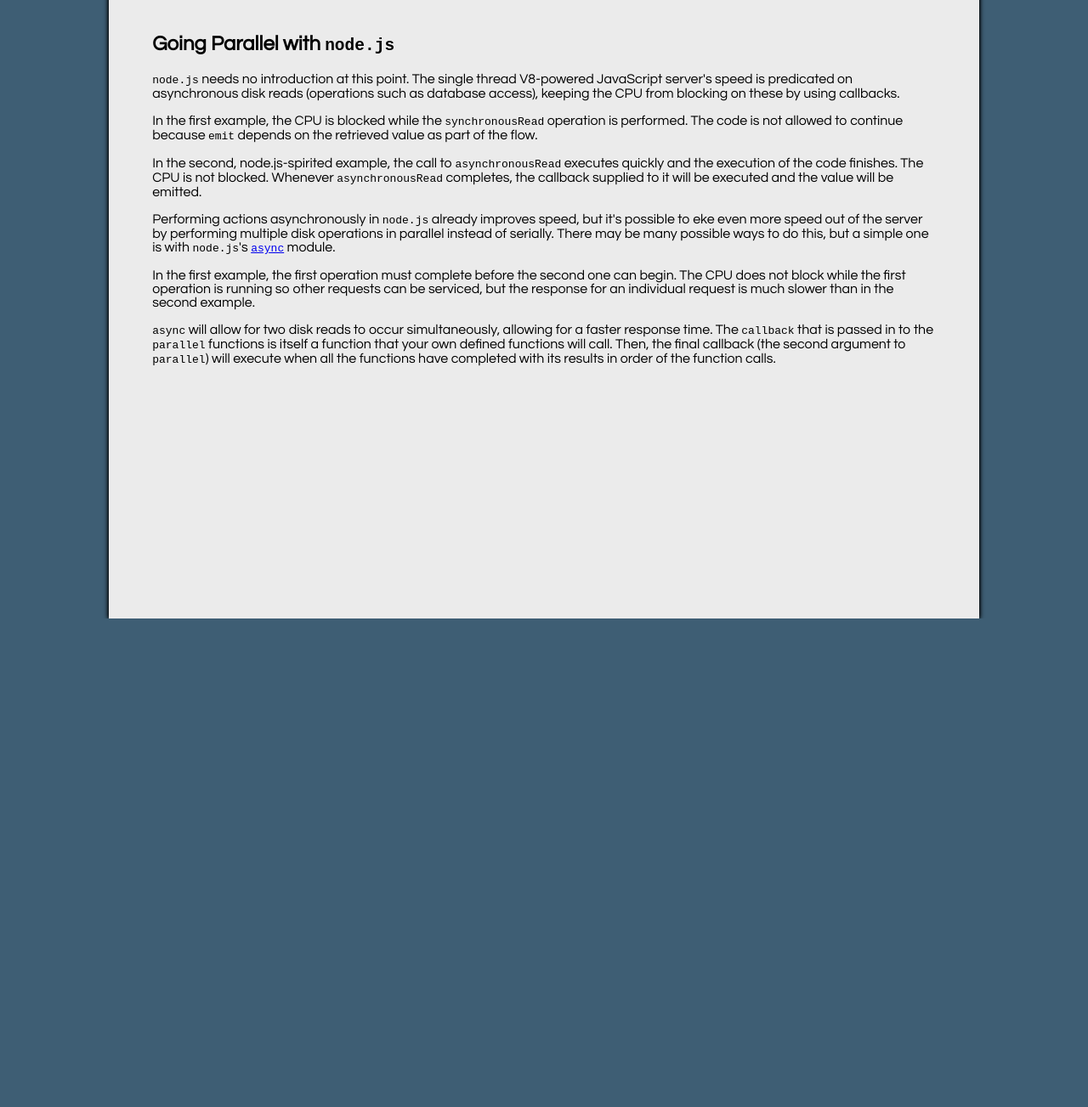
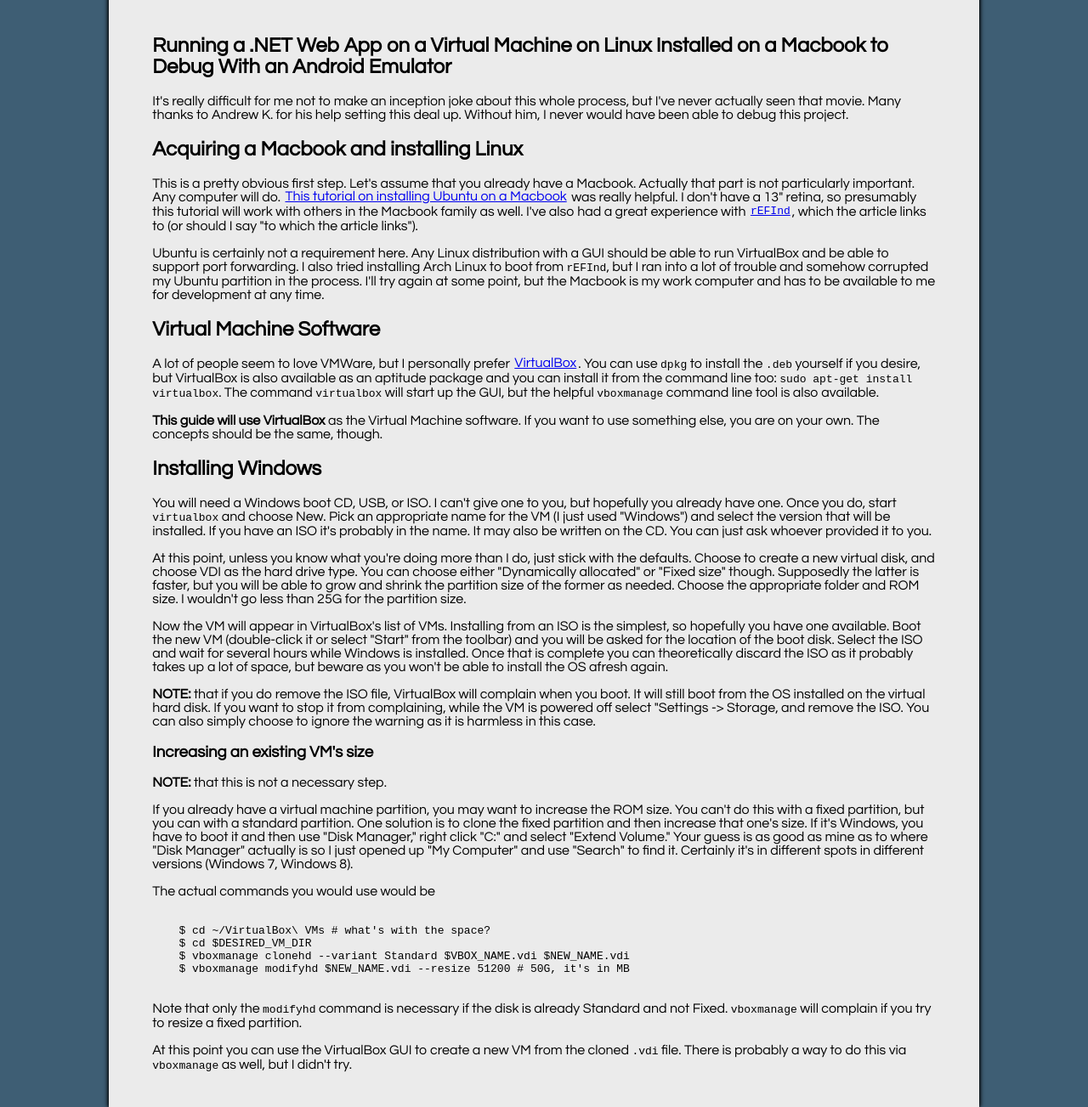
Before and after one commit to ajcrites/explosion-pills, a plain HTML site: page public/blog/index.html in a window 1280 px wide. Shown: the part 72-1375 px from the top of the page at 85% size. Before the commit the page ends 800 px from the top, so only its background shows below. Drawn offline with nearby package versions, Linux system fonts and the light colour scheme.

Commit message:
Introducing new article and css fixes/updates

```diff
--- a/public/blog/index.html
+++ b/public/blog/index.html
@@ -24,47 +24,91 @@
                 </a>
             </header>
             <article class=blog>
-                <h1>Going Parallel with <code>node.js</code></h1>
+                <h1>Running a .NET Web App on a Virtual Machine on Linux Installed on a Macbook to Debug With an Android Emulator</h1>
                 <p>
-                    <code>node.js</code> needs no introduction at this point.  The single thread
-                    V8-powered JavaScript server's speed is predicated on asynchronous disk reads
-                    (operations such as database access), keeping the CPU from blocking on these
-                    by using callbacks.
+                    It's really difficult for me not to make an inception joke about this whole process, but I've never actually
+                    seen that movie.  Many thanks to Andrew K. for his help setting this deal up.  Without him, I never would have
+                    been able to debug this project.
                 </p>
-                <script src="https://gist.github.com/ajcrites/6249540.js"></script>
+                <h2>Acquiring a Macbook and installing Linux</h2>
                 <p>
-                    In the first example, the CPU is blocked while the <code>synchronousRead</code>
-                    operation is performed.  The code is not allowed to continue because <code>emit</code>
-                    depends on the retrieved value as part of the flow.
+                    This is a pretty obvious first step.  Let's assume that you already have a Macbook.  Actually that part is not
+                    particularly important.  Any computer will do.  <a href="http://www.alexvictorchan.com/2013/05/01/installing-ubuntu-13-04-on-13-macbook-pro-retina-102/"
+                    >This tutorial on installing Ubuntu on a Macbook</a> was really helpful.  I don't have a 13" retina, so presumably
+                    this tutorial will work with others in the Macbook family as well.  I've also had a great experience with <code><a href="http://www.rodsbooks.com/refind/">rEFInd</a></code>,
+                    which the article links to (or should I say "to which the article links").
                 </p>
                 <p>
-                    In the second, node.js-spirited example, the call to <code>asynchronousRead</code>
-                    executes quickly and the execution of the code finishes.  The CPU is not blocked.
-                    Whenever <code>asynchronousRead</code> completes, the callback supplied to it will
-                    be executed and the value will be emitted.
+                    Ubuntu is certainly not a requirement here.  Any Linux distribution with a GUI should be able to run VirtualBox
+                    and be able to support port forwarding.  I also tried installing Arch Linux to boot from <code>rEFInd</code>, but
+                    I ran into a lot of trouble and somehow corrupted my Ubuntu partition in the process.  I'll try again at some
+                    point, but the Macbook is my work computer and has to be available to me for development at any time.
+                </p>
+                <h2>Virtual Machine Software</h2>
+                <p>
+                    A lot of people seem to love VMWare, but I personally prefer <a href="https://www.virtualbox.org/wiki/Linux_Downloads">VirtualBox</a>.
+                    You can use <code>dpkg</code> to install the <code>.deb</code> yourself if you desire, but VirtualBox is also available as
+                    an aptitude package and you can install it from the command line too: <code>sudo apt-get install virtualbox</code>.  The command
+                    <code>virtualbox</code> will start up the GUI, but the helpful <code>vboxmanage</code> command line tool is also available.
                 </p>
                 <p>
-                    Performing actions asynchronously in <code>node.js</code> already improves
-                    speed, but it's possible to eke even more speed out of the server by performing
-                    multiple disk operations in parallel instead of serially.  There may be many
-                    possible ways to do this, but a simple one is with <code>node.js</code>'s
-                    <a href="https://github.com/caolan/async"><code>async</code></a> module.
+                    <strong>This guide will use VirtualBox</strong> as the Virtual Machine software.  If you want to use something else, you are
+                    on your own.  The concepts should be the same, though.
                 </p>
-                <script src="https://gist.github.com/ajcrites/6249591.js"></script>
+                <h2>Installing Windows</h2>
                 <p>
-                    In the first example, the first operation must complete before the second one can
-                    begin.  The CPU does not block while the first operation is running so other requests
-                    can be serviced, but the response for an individual request is much slower than
-                    in the second example.
+                    You will need a Windows boot CD, USB, or ISO.  I can't give one to you, but hopefully you already have one.  Once you do, start
+                    <code>virtualbox</code> and choose New.  Pick an appropriate name for the VM (I just used "Windows") and select the version
+                    that will be installed.  If you have an ISO it's probably in the name.  It may also be written on the CD.  You can just ask
+                    whoever provided it to you.
                 </p>
                 <p>
-                    <code>async</code> will allow for two disk reads to occur simultaneously, allowing
-                    for a faster response time.  The <code>callback</code> that is passed in to the
-                    <code>parallel</code> functions is itself a function that your own defined functions
-                    will call.  Then, the final callback (the second argument to <code>parallel</code>)
-                    will execute when all the functions have completed with its results in order
-                    of the function calls.
+                    At this point, unless you know what you're doing more than I do, just stick with the defaults.  Choose to create a new virtual
+                    disk, and choose VDI as the hard drive type.  You can choose either "Dynamically allocated" or "Fixed size" though.  Supposedly
+                    the latter is faster, but you will be able to grow and shrink the partition size of the former as needed.  Choose the appropriate
+                    folder and ROM size.  I wouldn't go less than 25G for the partition size.
                 </p>
+                <p>
+                    Now the VM will appear in VirtualBox's list of VMs.  Installing from an ISO is the simplest, so hopefully you have one available.
+                    Boot the new VM (double-click it or select "Start" from the toolbar) and you will be asked for the location of the boot disk.
+                    Select the ISO and wait for several hours while Windows is installed.  Once that is complete you can theoretically discard the ISO
+                    as it probably takes up a lot of space, but beware as you won't be able to install the OS afresh again.
+                </p>
+                <p>
+                    <strong>NOTE:</strong> that if you do remove the ISO file, VirtualBox will complain when you boot.  It will still boot from the OS
+                    installed on the virtual hard disk.  If you want to stop it from complaining, while the VM is powered off select "Settings -> Storage,
+                    and remove the ISO.  You can also simply choose to ignore the warning as it is harmless in this case.
+                </p>
+                <aside>
+                    <h1>Increasing an existing VM's size</h1>
+                    <p>
+                        <strong>NOTE:</strong> that this is not a necessary step.
+                    </p>
+                    <p>
+                        If you already have a virtual machine partition, you may want to increase the ROM size.  You can't do this with a fixed partition,
+                        but you can with a standard partition.  One solution is to clone the fixed partition and then increase that one's size.  If it's
+                        Windows, you have to boot it and then use "Disk Manager," right click "C:" and select "Extend Volume."  Your guess is as good as
+                        mine as to where "Disk Manager" actually is so I just opened up "My Computer" and use "Search" to find it.  Certainly it's in different
+                        spots in different versions (Windows 7, Windows 8).
+                    </p>
+                    <p>
+                        The actual commands you would use would be
+                    </p>
+                    <pre><code>
+    $ cd ~/VirtualBox\ VMs # what's with the space?
+    $ cd $DESIRED_VM_DIR
+    $ vboxmanage clonehd --variant Standard $VBOX_NAME.vdi $NEW_NAME.vdi
+    $ vboxmanage modifyhd $NEW_NAME.vdi --resize 51200 # 50G, it's in MB
+                    </code></pre>
+                    <p>
+                        Note that only the <code>modifyhd</code> command is necessary if the disk is already Standard and not Fixed.
+                        <code>vboxmanage</code> will complain if you try to resize a fixed partition.
+                    </p>
+                    <p>
+                        At this point you can use the VirtualBox GUI to create a new VM from the cloned <code>.vdi</code> file.
+                        There is probably a way to do this via <code>vboxmanage</code> as well, but I didn't try.
+                    </p>
+                </aside>
             </article>
         </div>
         <script type=text/javascript src=//ajax.googleapis.com/ajax/libs/jquery/1.8.3/jquery.min.js></script>
--- a/public/css/index.css
+++ b/public/css/index.css
@@ -9,12 +9,9 @@ body {
     font-family: "Century Gothic", "Avant Garde Gothic", "Avant Garde", "URW Gothic L";
 }
 .pill {
-    -webkit-transition: all .5s cubic-bezier(0.75,0.1,0.75,1);
-    -moz-transition: all .5s cubic-bezier(0.75,0.1,0.75,1);
     transition: all .5s cubic-bezier(0.75,0.1,0.75,1);
 
     -webkit-transform: skewY(90deg);
-    -moz-transform: skewY(90deg);
     transform: skewY(90deg);
 
     display: inline-block;
@@ -23,10 +20,15 @@ header a {
     color: green;
     text-decoration: none;
 }
+header a:hover {
+    background-color: transparent;
+    color: green;
+}
 header {
     padding: 25px;
     font-size: 250%;
     color: green;
+    overflow: hidden;
 }
 #content {
     width: 80%;
@@ -98,3 +100,20 @@ header {
     margin: 0 auto;
     padding-bottom: 25px;
 }
+a {
+    transition: background-color .3s, color .3s;
+    padding: 2px;
+    display: inline-block;
+    vertical-align: middle;
+    margin-top: -4px;
+}
+a:hover {
+    text-decoration: none;
+    background-color: blue;
+    color: white;
+    border-radius: 3px;
+}
+a:active {
+    padding: 3px 1px 1px 3px;
+    box-shadow: inset 1px 1px black;
+}
```
